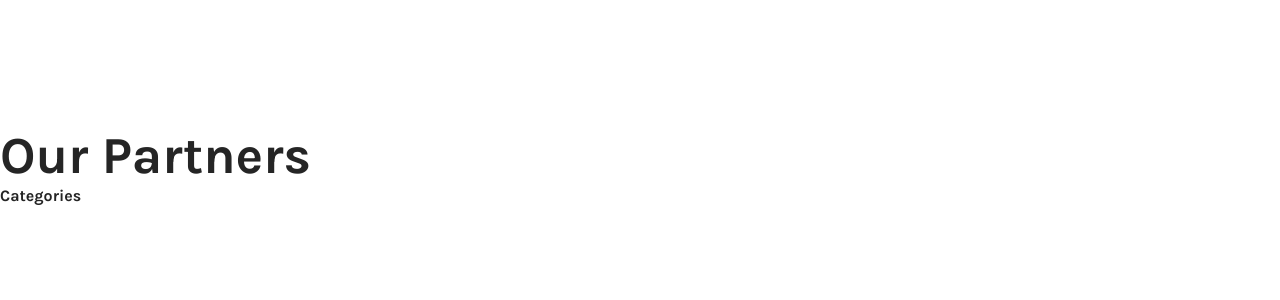
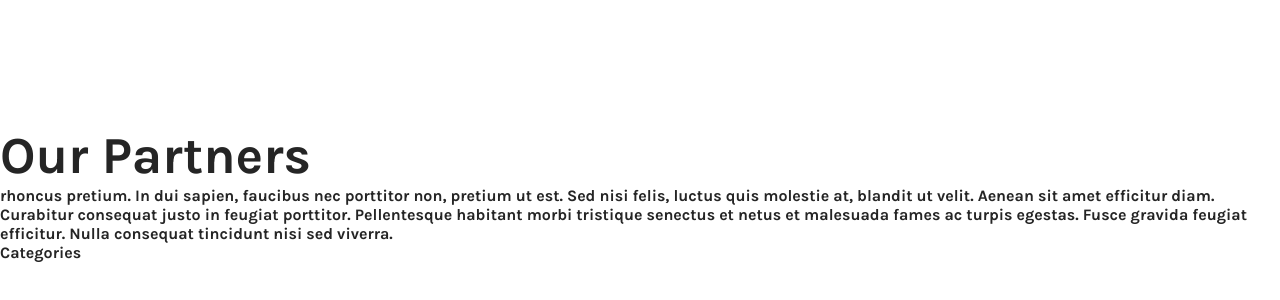
Before and after one commit to SVRourke/tradingunlimited, a React (Create React App) app: page / in a window 1280 px wide. Shown: the part 1475-1775 px from the top of the page. Built offline with nearby package versions, Linux system fonts and the light colour scheme.

Commit message:
import styles, added some placeholder text

```diff
--- a/src/blocks/Brands.js
+++ b/src/blocks/Brands.js
@@ -1,9 +1,17 @@
 import React from 'react'
+import '../styles/Brands.scss'
 
 export default function Brands() {
     return (
         <section id='brands' className={'block'}>
             <h2 className={'big-title'}>Our Partners</h2>
+            <p>
+                rhoncus pretium. In dui sapien, faucibus nec porttitor non, pretium ut est. Sed
+                nisi felis, luctus quis molestie at, blandit ut velit. Aenean sit amet efficitur
+                diam. Curabitur consequat justo in feugiat porttitor. Pellentesque habitant
+                morbi tristique senectus et netus et malesuada fames ac turpis egestas. Fusce
+                gravida feugiat efficitur. Nulla consequat tincidunt nisi sed viverra.
+            </p>
         </section>
     )
 }
```
